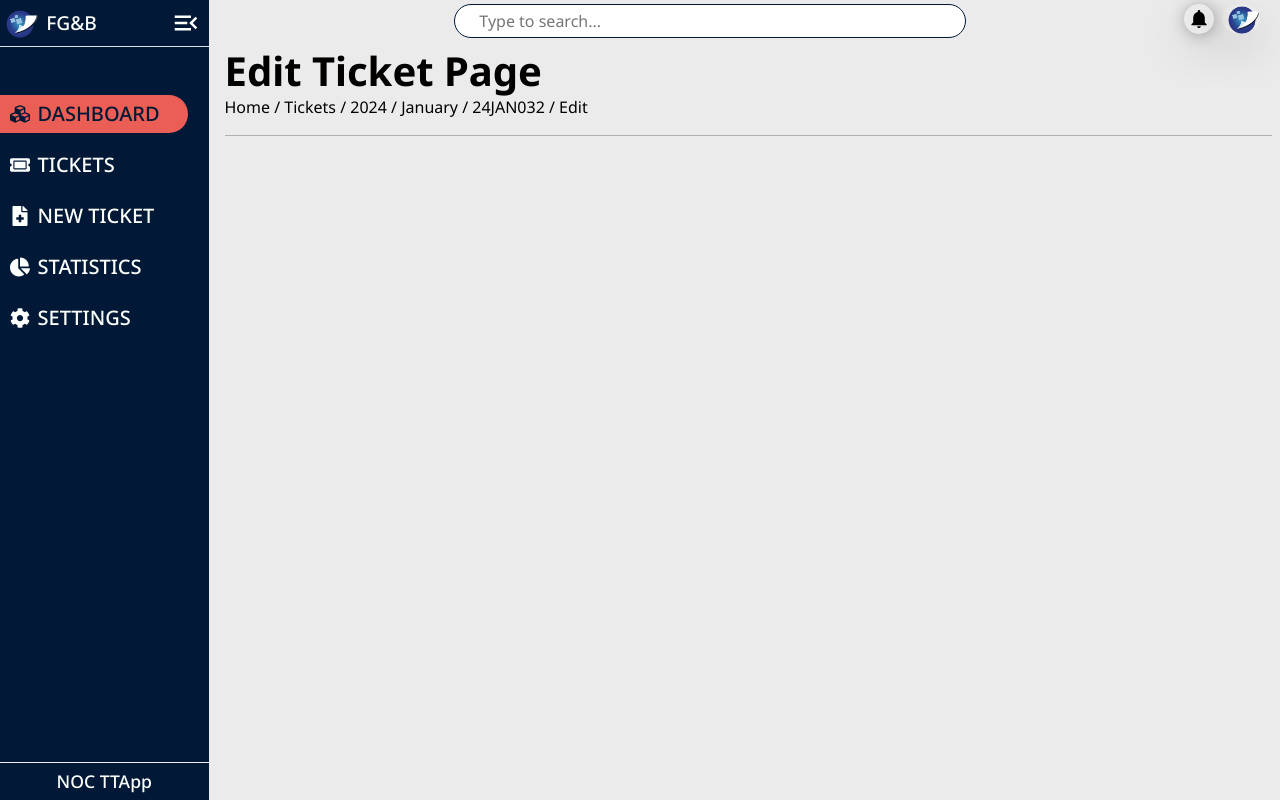
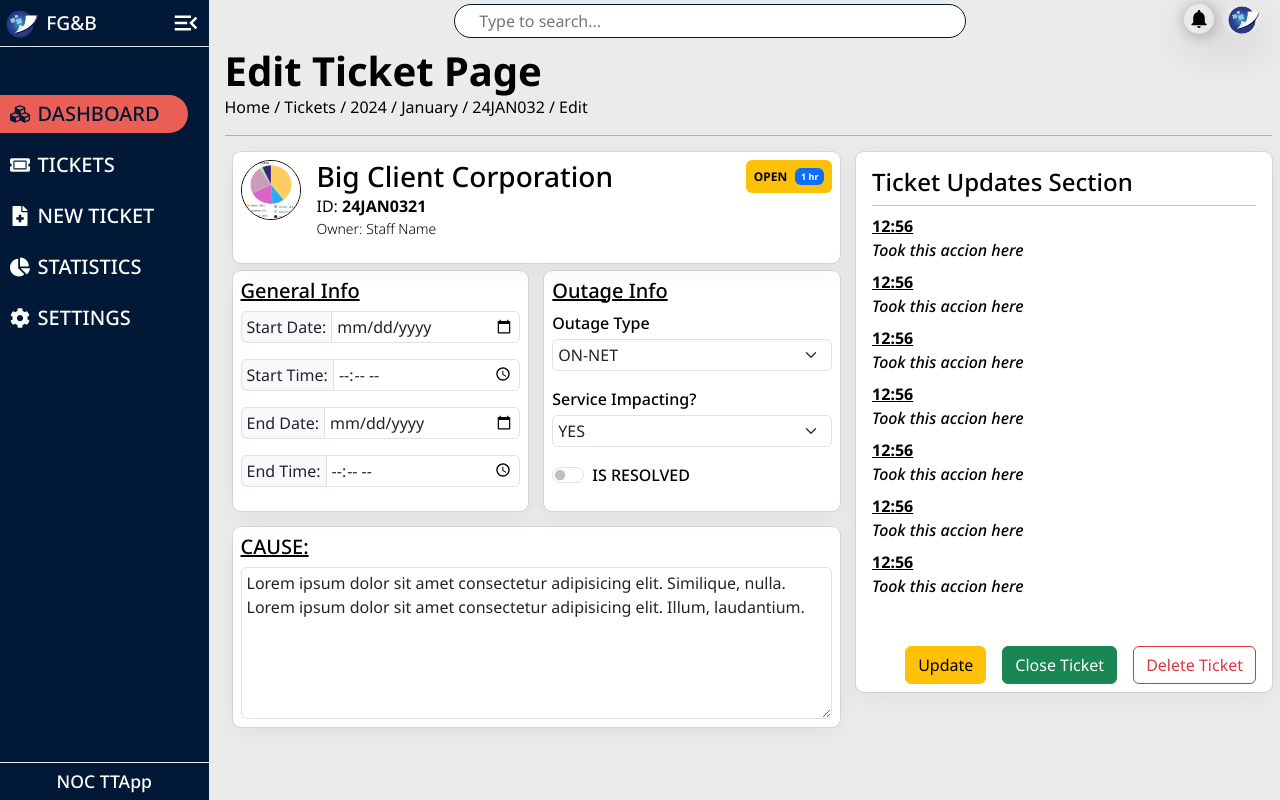
Before and after one commit to KharlAbban/sample_noc_app, a React (Vite) app: page /home/ticket/1/edit in a window 1280 px wide. Built offline with nearby package versions, Linux system fonts and the light colour scheme; sample sign-in values are in the browser's storage.

Commit message:
Finish all CRUD pages for app

```diff
--- a/src/App.jsx
+++ b/src/App.jsx
@@ -6,6 +6,7 @@ import {HomeErrorPage, GeneralSettingsPage, AccountSettingsPage, InfoBaseSetting
 import {loginAction, registerAction, forgotPasswordAction } from "./utils/actions/indexFormActions";
 import {homeLoader, isLoggedInLoader} from "./utils/loaders/homeRoutesLoaders";
 import "./assets/styles/App.css";
+import { deleteTicketAction } from './utils/actions/ticketActions';
 
 const appRouter = createBrowserRouter([
   {
@@ -56,6 +57,10 @@ const appRouter = createBrowserRouter([
         element: <EditTicketPage />
       },
       {
+        path: "/home/ticket/:ticketId/destroy",
+        action: deleteTicketAction
+      },
+      {
         path: "/home/users/:userId",
         element: <UserProfilePage />
       },
@@ -71,13 +76,10 @@ const appRouter = createBrowserRouter([
     loader: homeLoader,
     errorElement: <HomeErrorPage />,
     children: [
+      //Ticket Read paths
       {
         index: true,
         element: <AllTicketsPage />,
-      },
-      {
-        path: "/home/tickets/new",
-        element: <NewTicketPage />,
       },
       {
         path: "/home/tickets/:ticketYear/:month",
@@ -87,9 +89,20 @@ const appRouter = createBrowserRouter([
         path: "/home/tickets/:ticketYear/:month/:ticketId",
         element: <TicketDetailsPage />
       },
+      // Ticket Create Path
+      {
+        path: "/home/tickets/new",
+        element: <NewTicketPage />,
+      },
+      // Ticket Update Path
       {
         path: "/home/tickets/:ticketYear/:month/:ticketId/edit",
         element: <EditTicketPage />
+      },
+      // Ticket Delete Path
+      {
+        path: "/home/tickets/:ticketYear/:month/:ticketId/destroy",
+        action: deleteTicketAction
       },
     ]
   },
--- /dev/null
+++ b/src/components/EditTicketForm.jsx
@@ -0,0 +1,150 @@
+import React from 'react';
+import clientPieImg from "../assets/media/PieChart.png"
+
+const EditTicketForm = () => {
+  return (
+    <div className='tt-detail-card d-flex gap-lg-2 p-0 rounded-2 mb-4'>
+      {/* All info section for ticket detail */}
+      <div className='tt-detail-info-section px-2'>
+        {/* Header section with client info */}
+        <header className='position-relative d-flex gap-3 p-2 tt-detail-client-info custom-light-shadow mb-2'>
+          <img src={clientPieImg} className='client-info-profile border border-black' alt="" />
+          <div className='client-info-content'>
+            <h3 className='mb-0'>Big Client Corporation</h3>
+            <p className='fw-normal mb-0'>ID: <span className='fw-bold'>24JAN0321</span></p>
+            <p className='quick-status-check small fw-light'>Owner: <span>Staff Name</span></p>
+          </div>
+          <span class="badge text-bg-warning position-absolute end-0 me-2 py-2 d-flex align-items-center">
+            OPEN
+            <span class="badge text-bg-primary ms-2 py-1">1 hr</span>
+        </span>
+        </header>
+        {/* Ticket Details Section */}
+        <section className="d-flex gap-3 mb-3">
+          <div className='w-50 custom-light-shadow'>
+            <h5 className="text-decoration-underline">General Info</h5>
+            <div className="mb-3">
+                <div className="input-group p-0">
+                    <span className="input-group-text" id="inputGroupPrepend2">Start Date:</span>
+                    <input type="date" className="form-control" value="1st Jan, 2024" required="" />
+                </div>
+                <div className="valid-feedback">
+                    Looks good!
+                </div>
+            </div>
+            <div className="mb-3">
+                <div className="input-group p-0">
+                    <span className="input-group-text" id="inputGroupPrepend2">Start Time:</span>
+                    <input type="time" className="form-control" value="1st Jan, 2024" required="" />
+                </div>
+                <div className="valid-feedback">
+                    Looks good!
+                </div>
+            </div>
+            <div className="mb-3">
+                <div className="input-group p-0">
+                    <span className="input-group-text" id="inputGroupPrepend2">End Date:</span>
+                    <input type="date" className="form-control" value="1st Jan, 2024" required="" />
+                </div>
+                <div className="valid-feedback">
+                    Looks good!
+                </div>
+            </div>
+            <div className="mb-3">
+                <div className="input-group p-0">
+                    <span className="input-group-text" id="inputGroupPrepend2">End Time:</span>
+                    <input type="time" className="form-control" value="1st Jan, 2024" required="" />
+                </div>
+                <div className="valid-feedback">
+                    Looks good!
+                </div>
+            </div>
+          </div>
+          <div className='w-50 custom-light-shadow'>
+            <h5 className="text-decoration-underline">Outage Info</h5>
+            <div className="mb-3">
+                <label htmlFor="validationCustom01" className="form-label mb-1">Outage Type</label>
+                <select className="form-select" id="validationDefault04" required="">
+                    <option selected>ON-NET</option>
+                    <option>OFF-NET</option>
+                </select>
+                <div className="valid-feedback">
+                    Looks good!
+                </div>
+            </div>
+            <div className="mb-3">
+                <label htmlFor="validationCustom01" className="form-label mb-1">Service Impacting?</label>
+                <select className="form-select" id="validationDefault04" required="">
+                    <option selected>YES</option>
+                    <option>NO</option>
+                </select>
+                <div className="valid-feedback">
+                    Looks good!
+                </div>
+            </div>
+            <div className="form-check form-switch">
+                <input className="form-check-input" type="checkbox" role="switch" id="flexSwitchCheckDefault" />
+                <label className="form-check-label" htmlFor="flexSwitchCheckDefault">IS RESOLVED</label>
+            </div>
+          </div>
+        </section>
+        {/* Ticket Cause Section */}
+        <section className="d-flex custom-light-shadow">
+          <div className=''>
+            <h5 className='text-decoration-underline text-uppercase'>Cause:</h5>
+            <textarea className='fw-normal form-control w-100' rows={6} cols={80}>
+              Lorem ipsum dolor sit amet consectetur adipisicing elit. Similique, nulla. Lorem ipsum dolor sit amet consectetur adipisicing elit. Illum, laudantium.
+            </textarea>
+          </div>
+        </section>
+      </div>
+
+      {/* Updates Section for ticket detail */}
+      <div className='tt-detail-update-section custom-light-shadow p-3 position-relative'>
+        <h4 className='mb-0'>Ticket Updates Section</h4>
+        <hr className='my-2' />
+        <div className='updates h-75 overflow-y-auto'>
+          <div className="update mb-2">
+            <p className="mb-0 fw-bold text-decoration-underline">12:56</p>
+            <cite className='mb-0'>Took this accion here</cite>
+          </div>
+          <div className="update mb-2">
+            <p className="mb-0 fw-bold text-decoration-underline">12:56</p>
+            <cite className='mb-0'>Took this accion here</cite>
+          </div>
+          <div className="update mb-2">
+            <p className="mb-0 fw-bold text-decoration-underline">12:56</p>
+            <cite className='mb-0'>Took this accion here</cite>
+          </div>
+          <div className="update mb-2">
+            <p className="mb-0 fw-bold text-decoration-underline">12:56</p>
+            <cite className='mb-0'>Took this accion here</cite>
+          </div>
+          <div className="update mb-2">
+            <p className="mb-0 fw-bold text-decoration-underline">12:56</p>
+            <cite className='mb-0'>Took this accion here</cite>
+          </div>
+          <div className="update mb-2">
+            <p className="mb-0 fw-bold text-decoration-underline">12:56</p>
+            <cite className='mb-0'>Took this accion here</cite>
+          </div>
+          <div className="update mb-2">
+            <p className="mb-0 fw-bold text-decoration-underline">12:56</p>
+            <cite className='mb-0'>Took this accion here</cite>
+          </div>
+          <div className="update mb-2">
+            <p className="mb-0 fw-bold text-decoration-underline">12:56</p>
+            <cite className='mb-0'>Took this accion here</cite>
+          </div>
+        </div>
+        <div className="tt-detail-buttons end-0 bottom-0 position-absolute me-3 mb-2 d-flex gap-3">
+          <button className="tt-detail-changeStatus btn btn-warning">Update</button>
+          <button className="tt-detail-changeStatus btn btn-success">Close Ticket</button>
+          <button className="tt-detail-changeStatus btn btn-outline-danger" onClick={() => confirm("Delete ticket?")}>Delete Ticket</button>
+        </div>
+      </div>
+    </div>
+  )
+}
+
+export default EditTicketForm
--- a/src/components/TicketDetails.jsx
+++ b/src/components/TicketDetails.jsx
@@ -1,5 +1,6 @@
 import React from 'react';
 import clientPieImg from "../assets/media/PieChart.png"
+import { Form, Link } from 'react-router-dom';
 
 const TicketDetails = () => {
   return (
@@ -91,9 +92,11 @@ const TicketDetails = () => {
           </div>
         </div>
         <div className="tt-detail-buttons end-0 bottom-0 position-absolute me-3 mb-2 d-flex gap-3">
-          <button className="tt-detail-changeStatus btn btn-warning">Edit Ticket</button>
+          <Link to="./edit" className="tt-detail-changeStatus btn btn-warning">Edit Ticket</Link>
           <button className="tt-detail-changeStatus btn btn-success">Close Ticket</button>
-          <button className="tt-detail-changeStatus btn btn-outline-danger">Delete Ticket</button>
+          <Form method='DELETE' action='destroy'>
+            <button className="tt-detail-changeStatus btn btn-outline-danger">Delete Ticket</button>
+          </Form>
         </div>
       </div>
     </div>
--- a/src/components/TicketForm.jsx
+++ b/src/components/TicketForm.jsx
@@ -146,7 +146,7 @@ const TicketForm = () => {
                         <div className="form-check form-switch">
                             <input className="form-check-input" type="checkbox" role="switch" id="flexSwitchCheckDefault" />
                             <label className="form-check-label" htmlFor="flexSwitchCheckDefault">IS RESOLVED</label>
-                            </div>
+                        </div>
                         <div className="valid-feedback">
                             Looks good!
                         </div>
--- a/src/components/pages/EditTicketPage.jsx
+++ b/src/components/pages/EditTicketPage.jsx
@@ -1,4 +1,5 @@
 import React from 'react'
+import EditTicketForm from '../EditTicketForm'
 
 const EditTicketPage = () => {
   return (
@@ -6,6 +7,7 @@ const EditTicketPage = () => {
      <h1 className="fw-bold mb-0">Edit Ticket Page</h1>
       <p className="fw-normal">Home / Tickets / 2024 / January / 24JAN032 / Edit</p>
       <hr />
+      <EditTicketForm />
     </>
   )
 }
--- /dev/null
+++ b/src/utils/actions/ticketActions.js
@@ -0,0 +1,6 @@
+import { redirect } from "react-router-dom";
+import {client} from "../../client";
+
+export async function deleteTicketAction({request}) {
+    alert(request.path);
+}
```
